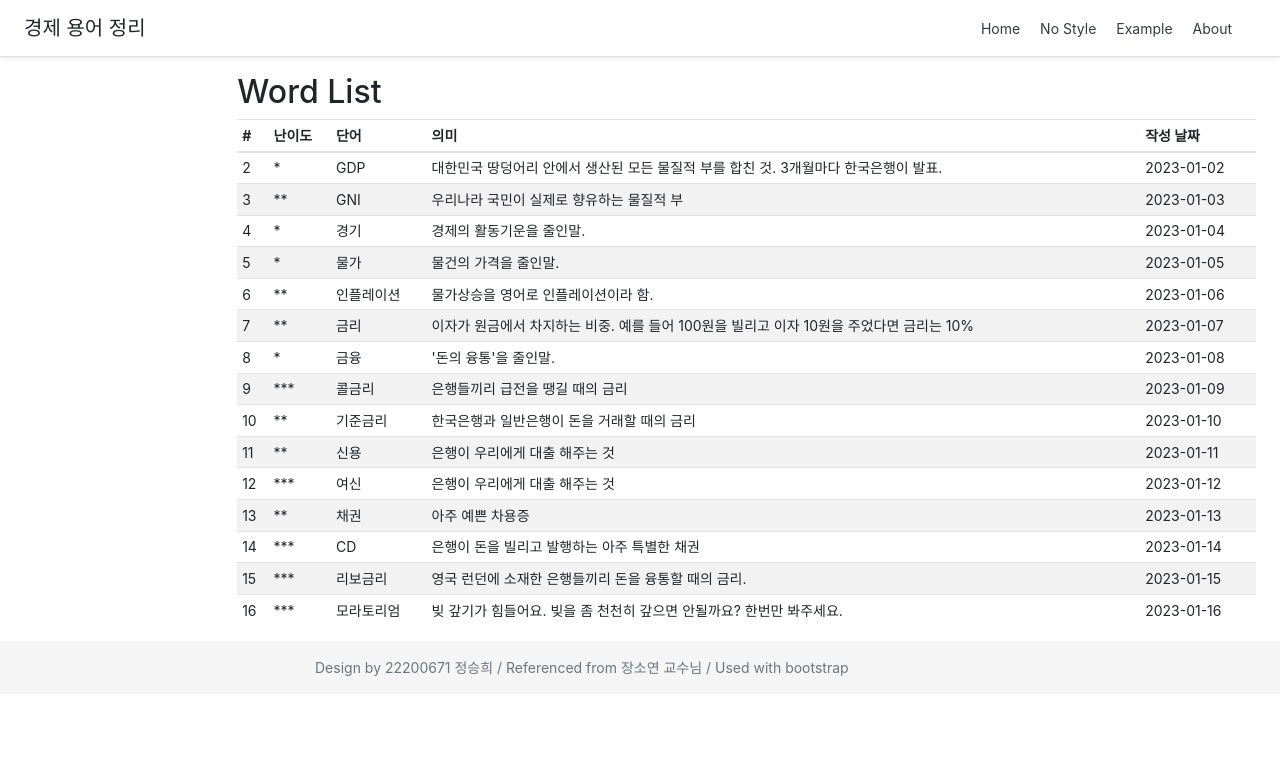
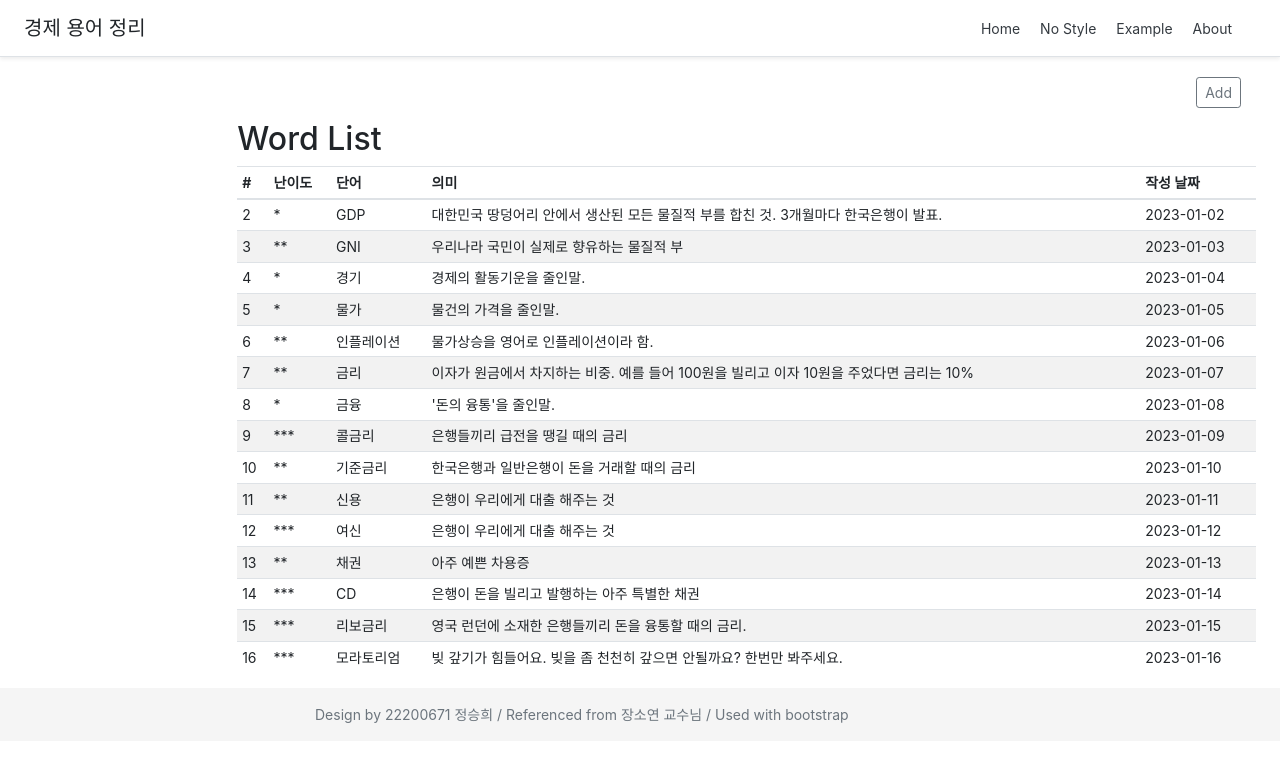
Before and after one commit to MrChickenFried/Project2, a plain HTML site: page remove.html in a window 1280 px wide. Drawn offline with Linux system fonts and the light colour scheme.

Commit message:
update remove

```diff
--- a/remove.html
+++ b/remove.html
@@ -1,6 +1,11 @@
 <!doctype html>
 <html lang="en">
   <head>
+    <script>
+      function Add(){
+        window.location.href="https://teal-gumdrop-ee1914.netlify.app/add.html";
+      }
+    </script>
     <meta charset="utf-8">
     <meta name="viewport" content="width=device-width, initial-scale=1, shrink-to-fit=no">
     <meta name="description" content="">
@@ -63,6 +68,15 @@
   </nav>
 </div>
 <main role="main" class="col-md-9 ml-sm-auto col-lg-10 px-md-4">
+
+  <div class="nav-scroller py-1 mb-2">
+    <nav class="nav d-flex justify-content-between">
+      <a class="p-2 text-muted" href="#"></a>
+      <div class="col-4 d-flex justify-content-end align-items-center">
+        <a class="btn btn-sm btn-outline-secondary" onclick="Add()">Add</a>
+      </div>
+    </nav>
+  </div>
 
 
   <h2>Word List</h2>
```
